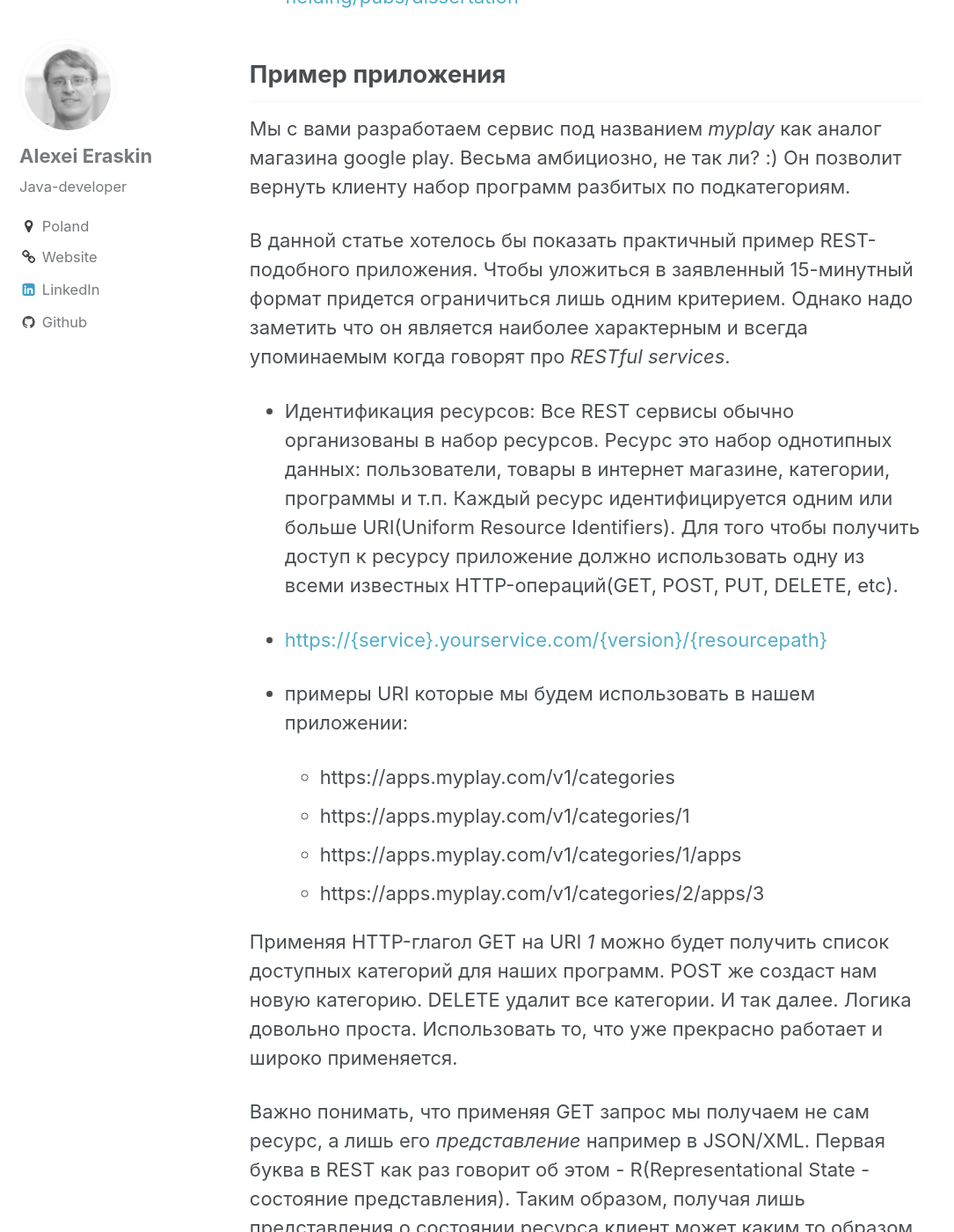
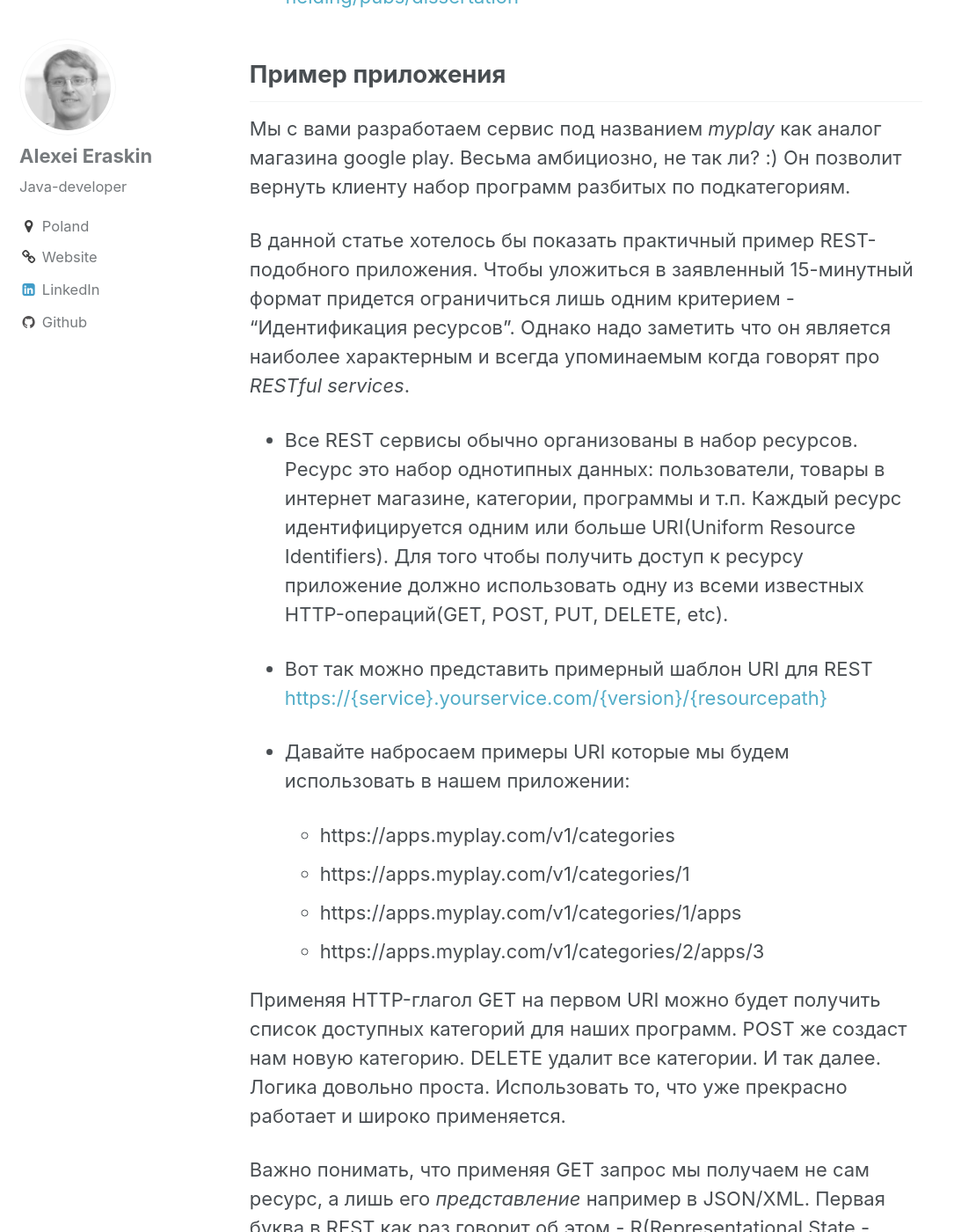
Before and after one commit to smartcoderteam/smartcoderteam.github.io, a Jekyll site: the page built from _posts/2016-11-12-rest-app-in-15-minutes-with-spring.md, in a window 1280 px wide and 1400 px high, scrolled down 1701 px. Shown: the whole window at 88% size, without its empty margins (0-1085 px from the left). Built offline with Jekyll 4.4.1, drawn with Linux system fonts in a browser that asks for light colours; comment, search, counter and statistics services are not loaded; some of the changed text lies outside the part shown.

Commit message:
Update 2016-11-12-rest-app-in-15-minutes-with-spring.md

````diff
--- a/_posts/2016-11-12-rest-app-in-15-minutes-with-spring.md
+++ b/_posts/2016-11-12-rest-app-in-15-minutes-with-spring.md
@@ -49,23 +49,22 @@ REST (Representational State Transfer — «передача состояния
 Он позволит вернуть клиенту набор программ разбитых по подкатегориям.
 
 В данной статье хотелось бы показать практичный пример REST-подобного приложения. Чтобы уложиться в заявленный 15-минутный формат
-придется ограничиться лишь одним критерием. Однако надо заметить что он является наиболее характерным и всегда упоминаемым когда говорят про _RESTful services_.
+придется ограничиться лишь одним критерием - "Идентификация ресурсов". Однако надо заметить что он является наиболее характерным и всегда упоминаемым когда говорят про _RESTful services_.
 
- * Идентификация ресурсов:
-  Все REST сервисы обычно организованы в набор ресурсов. Ресурс это набор однотипных данных:
+ * Все REST сервисы обычно организованы в набор ресурсов. Ресурс это набор однотипных данных:
   пользователи, товары в интернет магазине, категории, программы и т.п. Каждый ресурс идентифицируется одним или больше
   URI(Uniform Resource Identifiers). Для того чтобы получить доступ к ресурсу приложение должно использовать одну из всеми известных
   HTTP-операций(GET, POST, PUT, DELETE, etc).
 
- * [https://{service}.yourservice.com/{version}/{resourcepath}]()
+ * Вот так можно представить примерный шаблон URI для REST [https://{service}.yourservice.com/{version}/{resourcepath}]()
 
- * примеры URI которые мы будем использовать в нашем приложении:
+ * Давайте набросаем примеры URI которые мы будем использовать в нашем приложении:
    - https://apps.myplay.com/v1/categories
    - https://apps.myplay.com/v1/categories/1
    - https://apps.myplay.com/v1/categories/1/apps
    - https://apps.myplay.com/v1/categories/2/apps/3
 
-Применяя HTTP-глагол GET на URI _1_ можно будет получить список доступных категорий для наших программ.
+Применяя HTTP-глагол GET на первом URI можно будет получить список доступных категорий для наших программ.
 POST же создаст нам новую категорию. DELETE удалит все категории. И так далее. Логика довольно проста.
 Использовать то, что уже прекрасно работает и широко применяется.
 
@@ -190,7 +188,9 @@ java-объекты в JSON и обратно:
 ### Результат
 
 Открыв бразузер по следующему адресу:
-http://localhost:9090/v1/categories
+
+[http://localhost:9090/v1/categories]()
+
 Мы получим следующий JSON:
 
 ```
````
Also changed, not shown: other parts of _posts/2016-11-12-rest-app-in-15-minutes-with-spring.md (+1 -2 lines).
